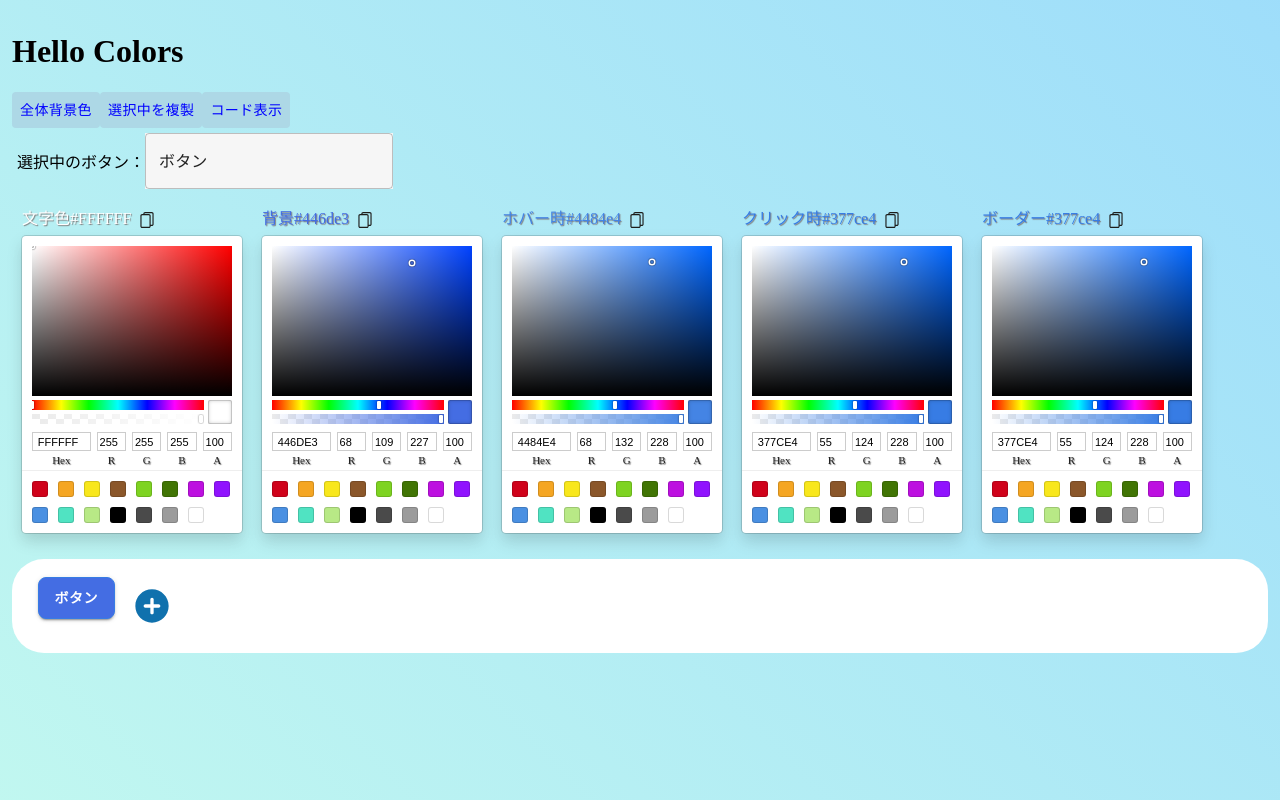
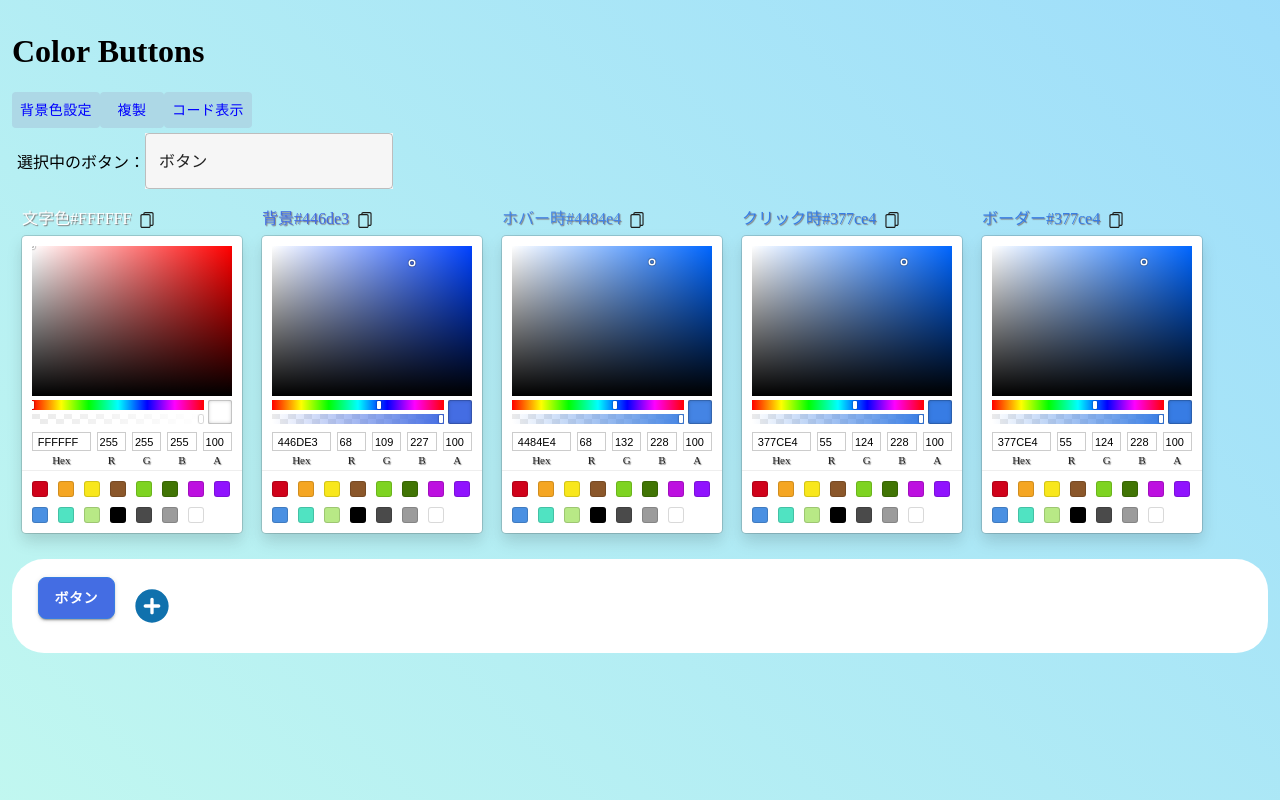
Before and after one commit to yute-oishi/color-pickers, a React (Vite) app: page / in a window 1280 px wide. Built offline with nearby package versions, Linux system fonts and the light colour scheme.

Commit message:
add button copy feature

```diff
--- a/src/App.tsx
+++ b/src/App.tsx
@@ -5,8 +5,12 @@ import { background } from "@/styles";
 import ButtonsDisplayBox from "@/Components/ButtonsDisplayBox";
 import ColorPickers from "@/Components/ColorPickers";
 import FocusButtonTextField from "./Components/FocusButtonTextField";
+import { useRecoilState } from "recoil";
+import { buttonsState, focusIdState } from "@/atoms";
 
 function App() {
+  const [buttons, setButtons] = useRecoilState(buttonsState);
+  const [focusId] = useRecoilState(focusIdState);
   const [bgDisplay, setBgDisplay] = React.useState<boolean>(false);
   const [bgColor, setBgColor] = React.useState<string>("#FFFFFF");
 
@@ -21,14 +25,18 @@ function App() {
     setBgDisplay(false);
   };
 
+  const handleCopyButton = () => {
+    setButtons([...buttons, { ...buttons[focusId] }]);
+  };
+
   return (
     <div style={background}>
-      <h1>Hello Colors</h1>
+      <h1>Color Buttons</h1>
       <Button
         sx={{ color: "blue", backgroundColor: "lightBlue" }}
         onClick={handleClickBgSelect}
       >
-        全体背景色
+        背景色設定
       </Button>
       {bgDisplay ? (
         <div style={{ position: "absolute", zIndex: "2" }}>
@@ -47,8 +55,11 @@ function App() {
           />
         </div>
       ) : null}
-      <Button sx={{ color: "blue", backgroundColor: "lightBlue" }}>
-        選択中を複製
+      <Button
+        sx={{ color: "blue", backgroundColor: "lightBlue" }}
+        onClick={handleCopyButton}
+      >
+        複製
       </Button>
       <Button sx={{ color: "blue", backgroundColor: "lightBlue" }}>
         コード表示
```
